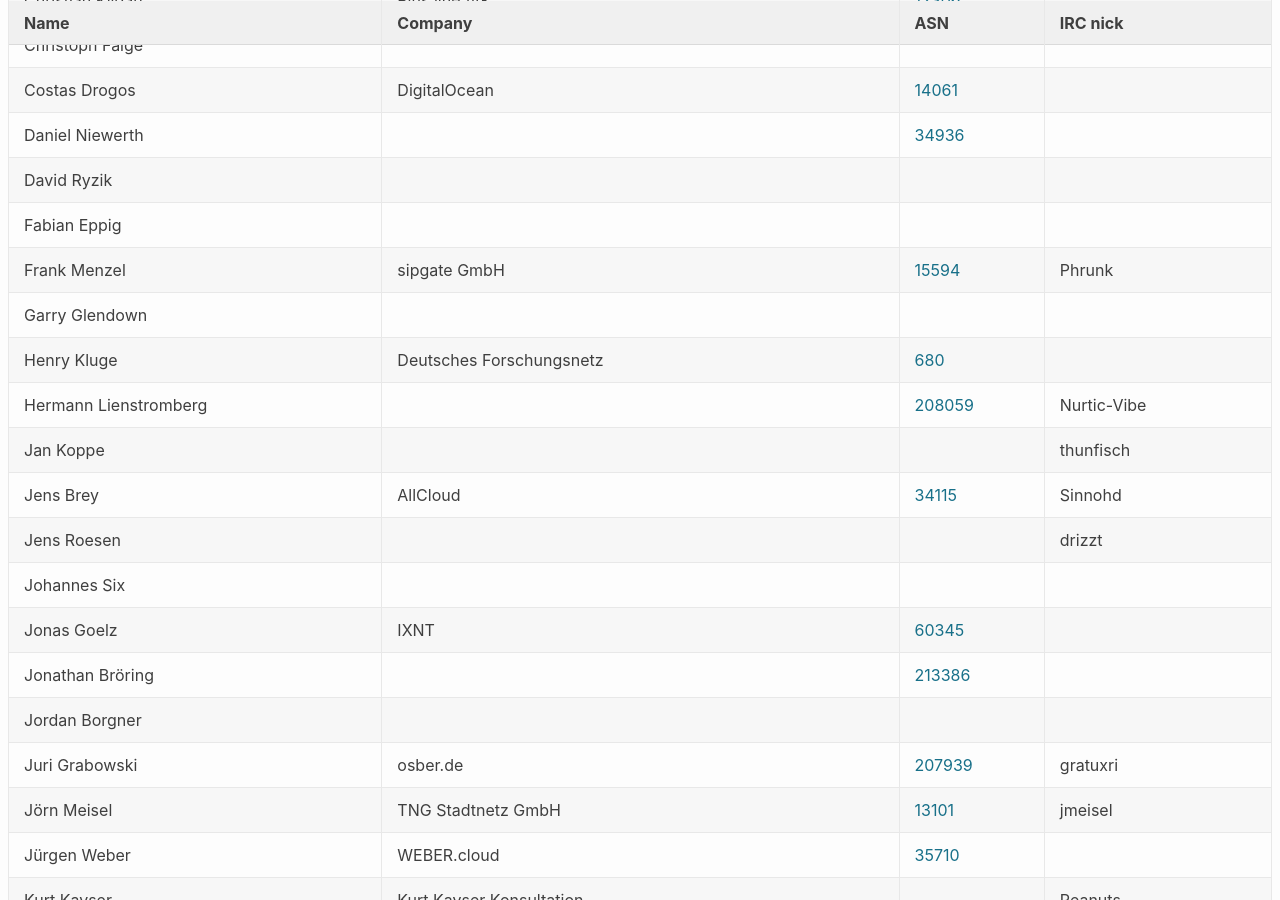
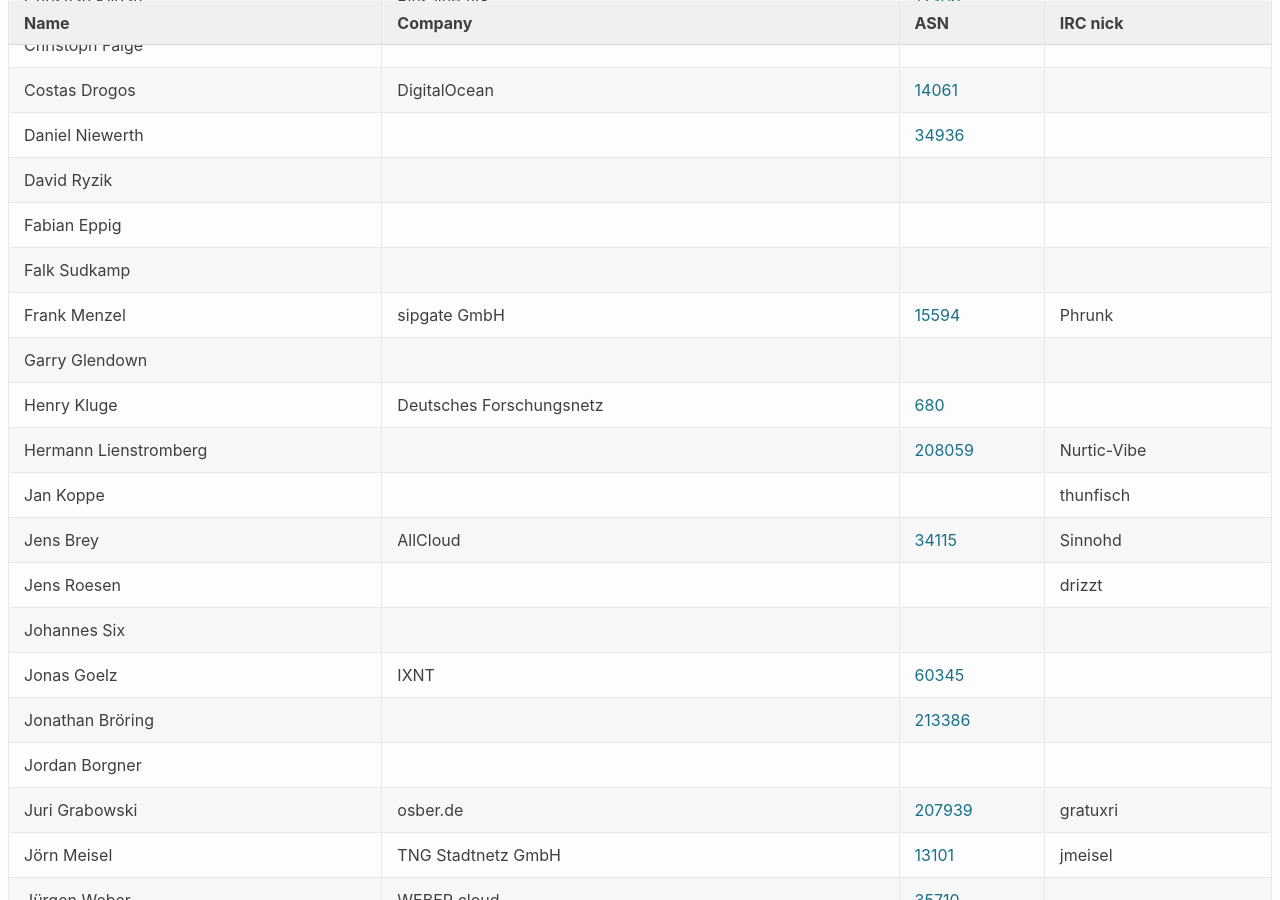
Before and after one commit to denog/pretix-attendeelist, a Jekyll site: the page built from denog14/index.md, in a window 1280 px wide and 900 px high, scrolled down 373 px. Built offline with Jekyll 4.4.1, drawn with Linux system fonts in a browser that asks for light colours.

Commit message:
Latest data: Tue Sep 20 18:15:26 UTC 2022

```diff
--- a/_data/attendees_denog14_onsite.json
+++ b/_data/attendees_denog14_onsite.json
@@ -61,6 +61,12 @@
   },
   {
     "name": "Fabian Eppig",
+    "company": null,
+    "irc": null,
+    "asn": null
+  },
+  {
+    "name": "Falk Sudkamp",
     "company": null,
     "irc": null,
     "asn": null
```
